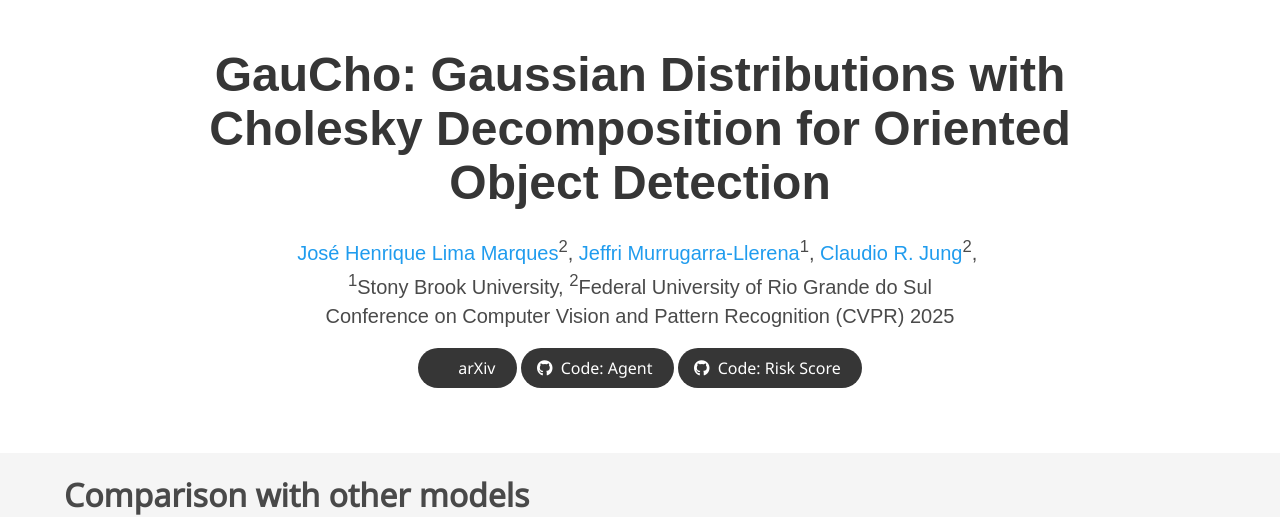
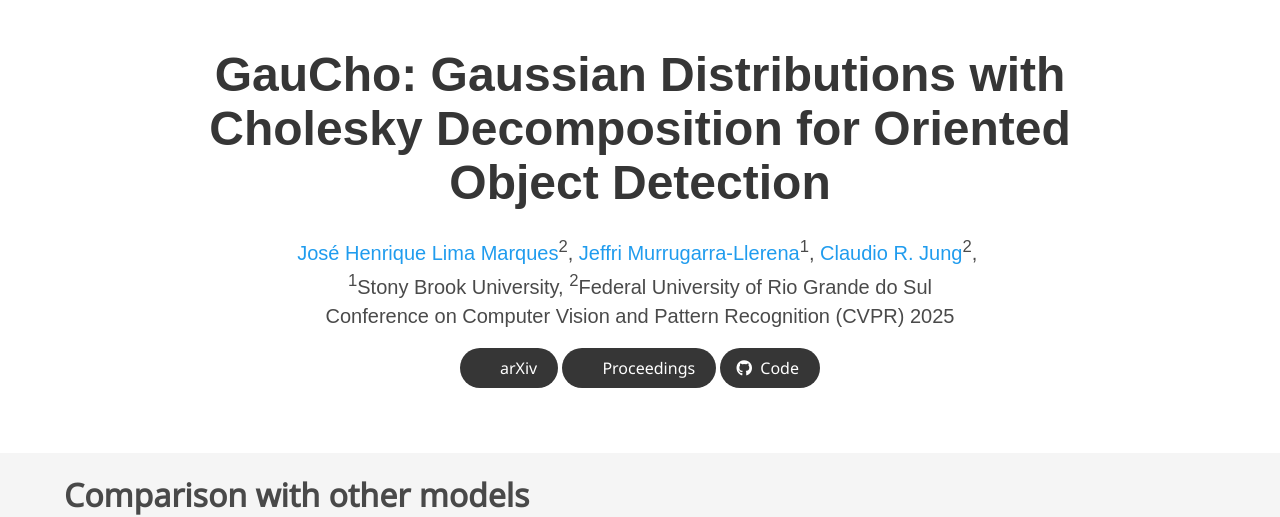
Before and after one commit to Artcs1/GauCho, a plain HTML site: page index.html in a window 1280 px wide. Shown: the top 517 px of the page. Drawn offline with nearby package versions, Linux system fonts and the light colour scheme; some icons are missing; files whose address does not match are found by name; a web font is replaced by a local one.

Commit message:
Update index.html

```diff
--- a/index.html
+++ b/index.html
@@ -91,7 +91,7 @@
             <h1 class="title is-1 publication-title">GauCho: Gaussian Distributions with Cholesky Decomposition for Oriented Object Detection</h1>
             <div class="is-size-5 publication-authors">
               <span class="author-block">
-                <a href="https://artcs1.github.io/">José Henrique Lima Marques</a><sup>2</sup>,</span>
+                <a href="http://linkedin.com/in/jos%C3%A9-henrique-lima-marques/">José Henrique Lima Marques</a><sup>2</sup>,</span>
               <span class="author-block">
 
               <span class="author-block">
@@ -99,7 +99,7 @@
               <span class="author-block">
 
               <span class="author-block">
-                <a href="https://artcs1.github.io/">Claudio R. Jung</a><sup>2</sup>,</span>
+                <a href="https://www.inf.ufrgs.br/~crjung/index.html">Claudio R. Jung</a><sup>2</sup>,</span>
               <span class="author-block">
 
             </div>
@@ -125,6 +125,18 @@
                   <span>arXiv</span>
                 </a>
               </span>
+
+              <!-- PDF Link. -->
+              <span class="link-block">
+                <a href="https://arxiv.org/abs/2508.09245v1"
+                   class="external-link button is-normal is-rounded is-dark">
+                  <span class="icon">
+                      <i class="ai ai-arxiv"></i>
+                  </span>
+                  <span>Proceedings</span>
+                </a>
+              </span>
+
               <!-- Video Link. -->
               <!-- <span class="link-block">
                 <a href="https://www.youtube.com/watch?v=MrKrnHhk8IA"
@@ -143,22 +155,9 @@
                   <span class="icon">
                       <i class="fab fa-github"></i>
                   </span>
-                  <span>Code: Agent</span>
+                  <span>Code</span>
                   </a>
               </span>
-
-              <span class="link-block">
-                <a href="https://github.com/niu-haoran/vlm-privacy"
-                   class="external-link button is-normal is-rounded is-dark">
-                  <span class="icon">
-                      <i class="fab fa-github"></i>
-                  </span>
-                  <span>Code: Risk Score</span>
-                  </a>
-              </span>
-
-
-
 
               <!-- Dataset Link. -->
               <!-- <span class="link-block">
```
